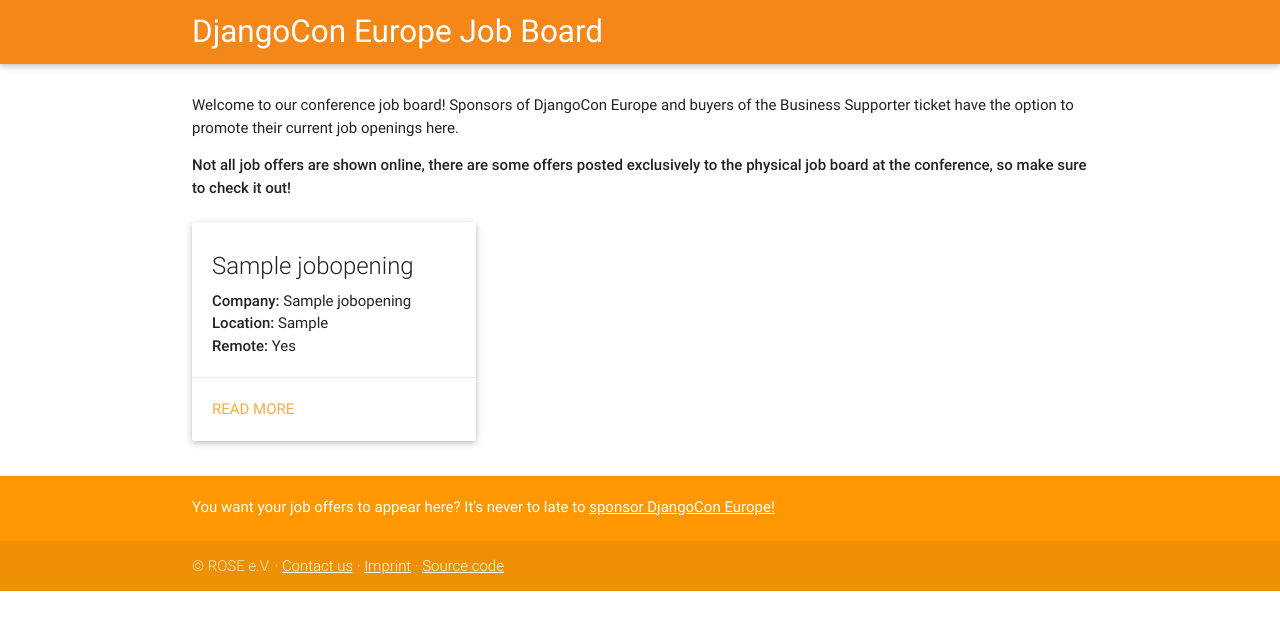
After one commit to raphaelm/djobs, a Django app: page /jobs/ in a window 1280 px wide. The commit adds this page. Shown: the top 630 px of the page. Run offline with Django 3.2, Linux system fonts and the light colour scheme; tables that the repository leaves empty hold one stand-in row (values such as "Sample post"); style sheets or scripts are compiled from the project's sources; some libraries are stand-ins or nearby versions.

Commit message:
Add public list of jobs

```diff
--- a/src/djobs/core/templates/core/base.html
+++ b/src/djobs/core/templates/core/base.html
@@ -43,6 +43,7 @@
             &copy; ROSE e.V.
             &middot; <a href="mailto:2018@djangocon.eu" class="white-text">Contact us</a>
             &middot; <a href="https://2018.djangocon.eu/imprint/" class="white-text">Imprint</a>
+            &middot; <a href="https://github.com/raphaelm/djobs" class="white-text">Source code</a>
         </div>
     </div>
 </footer>
--- /dev/null
+++ b/src/djobs/core/templates/core/list.html
@@ -0,0 +1,43 @@
+{% extends "core/base.html" %}
+{% load i18n %}
+{% block content %}
+<div class="section no-pad-bot">
+    <div class="container">
+        <p>
+            {% blocktrans trimmed %}
+            Welcome to our conference job board! Sponsors of DjangoCon Europe and buyers of the Business Supporter
+            ticket have the option to promote their current job openings here.
+            {% endblocktrans %}
+        </p>
+        <p>
+            <strong>
+                {% blocktrans trimmed %}
+                Not all job offers are shown online, there are some offers posted exclusively to the physical job board
+                at the conference, so make sure to check it out!
+                {% endblocktrans %}
+            </strong>
+        </p>
+        <div class="row">
+            {% for job in jobs %}
+            <div class="col s12 m6 l4">
+                <div class="card">
+                    <div class="card-content">
+                        <span class="card-title">
+                            {{ job.job_title }}
+                        </span>
+                        <p>
+                            <strong>{% trans "Company:" %}</strong> {{ job.company_name }}<br>
+                            <strong>{% trans "Location:" %}</strong> {{ job.job_location }}<br>
+                            <strong>{% trans "Remote:" %}</strong> {% if job.job_remote %}{% trans "Yes" %}{% else %}{% trans "No" %}{% endif %}
+                        </p>
+                    </div>
+                    <div class="card-action">
+                        <a href="{% url 'job.detail' pk=job.pk %}">Read more</a>
+                    </div>
+                </div>
+            </div>
+            {% endfor %}
+        </div>
+    </div>
+</div>
+{% endblock %}
--- a/src/djobs/core/urls.py
+++ b/src/djobs/core/urls.py
@@ -1,7 +1,9 @@
 from django.urls import path
 
-from djobs.core.views import SubmitView
+from djobs.core.views import SubmitView, JobListView, JobDetailView
 
 urlpatterns = [
-    path('submit/', SubmitView.as_view()),
+    path('submit/', SubmitView.as_view(), name='job.submit'),
+    path('job/<pk>/', JobDetailView.as_view(), name='job.detail'),
+    path('', JobListView.as_view(), name='job.list'),
 ]
--- a/src/djobs/core/views.py
+++ b/src/djobs/core/views.py
@@ -4,7 +4,7 @@
 from django.shortcuts import redirect
 from django.utils.functional import cached_property
 from django.utils.translation import ugettext_lazy as _
-from django.views.generic import TemplateView
+from django.views.generic import TemplateView, ListView, DetailView
 
 from djobs.core.models import AccessCode, JobOpening
 
@@ -97,3 +97,21 @@
                 messages.error(request, _('The access code you inserted was not found in our database. Please contact '
                                           'us if you think this is an error!'))
         return super().get(request, *args, **kwargs)
+
+
+class JobDetailView(DetailView):
+    model = JobOpening
+    context_object_name = 'job'
+    template_name = 'core/detail.html'
+
+    def get_queryset(self):
+        return JobOpening.objects.filter(active=True, public=True).order_by('company_name')
+
+
+class JobListView(ListView):
+    model = JobOpening
+    context_object_name = 'jobs'
+    template_name = 'core/list.html'
+
+    def get_queryset(self):
+        return JobOpening.objects.filter(active=True, public=True).order_by('company_name')
--- a/src/djobs/static/core/main.scss
+++ b/src/djobs/static/core/main.scss
@@ -6,3 +6,13 @@
 .input-field label.active {
   left: 0;
 }
+.card .card-image {
+  padding-top: 10px;
+}
+.card .card-image img {
+  max-height: 100px;
+  max-width: 100%;
+  width: auto;
+  left: 50%;
+  transform: translateX(-50%);
+}
--- a/src/djobs/urls.py
+++ b/src/djobs/urls.py
@@ -1,4 +1,7 @@
+from django.conf import settings
+from django.conf.urls import url
 from django.urls import path, include
+from django.views.static import serve
 
 from djobs.core.admin import site
 from djobs.core import urls as coreurls
@@ -7,3 +10,10 @@
     path('jobs/admin/', site.urls),
     path('jobs/', include(coreurls)),
 ]
+
+if settings.DEBUG:
+    urlpatterns += [
+        url(r'^jobs/media/(?P<path>.*)$', serve, {
+            'document_root': settings.MEDIA_ROOT,
+        }),
+    ]
```
Also changed, not shown: src/djobs/core/templates/core/detail.html (added, +63 -0 lines), 1 other file.
